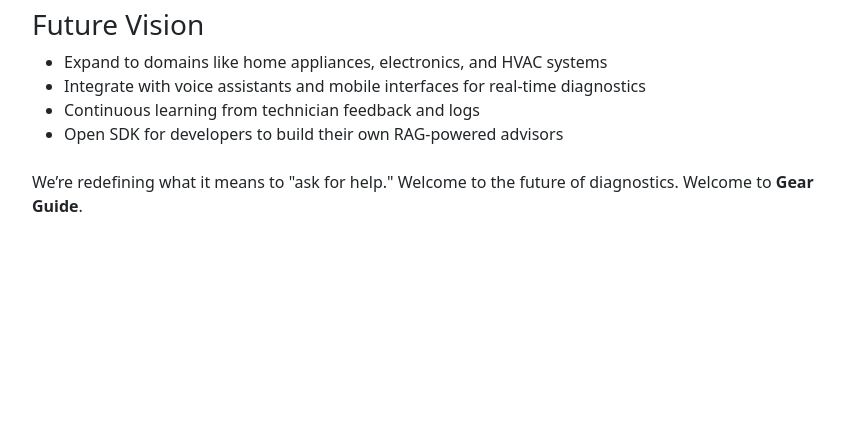
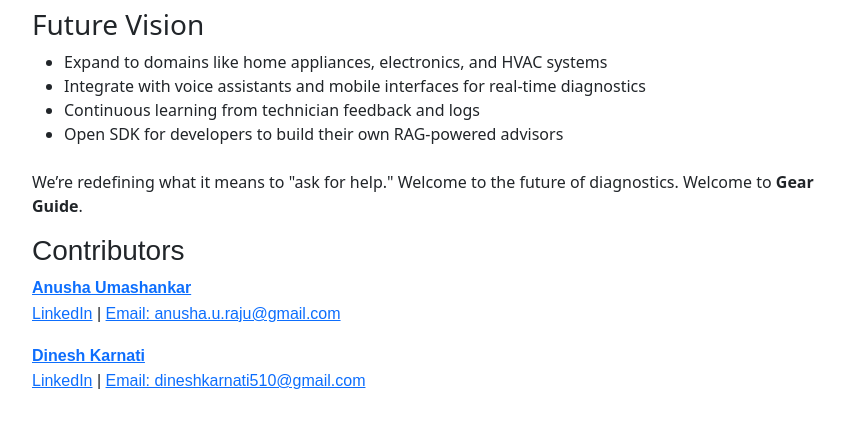
Before and after one commit to Anusha-raju/GearGuidev2, a Flask app: page /about in a window 1280 px wide. Shown: the part 711-1141 px from the top of the page, without its empty margins (195-1040 px from the left). Run offline with Flask 3, Linux system fonts and the light colour scheme; parts of the project's set-up code (start-up, migrations or seed data) failed here and were passed over.

Commit message:
refined doc

```diff
--- a/ui/templates/about.html
+++ b/ui/templates/about.html
@@ -49,5 +49,20 @@
     <p class="mt-4">
         We’re redefining what it means to "ask for help." Welcome to the future of diagnostics. Welcome to <strong>Gear Guide</strong>.
     </p>
+    <div style="font-family: Arial, sans-serif; line-height: 1.6;">
+        <h3>Contributors</h3>
+
+        <p>
+          <strong><a href="https://github.com/Anusha-raju" target="_blank">Anusha Umashankar</a></strong><br>
+          <a href="http://www.linkedin.com/in/anusha-umashankar" target="_blank">LinkedIn</a> |
+          <a href="mailto:anusha.u.raju@gmail.com">Email: anusha.u.raju@gmail.com</a>
+        </p>
+
+        <p>
+          <strong><a href="https://github.com/DineshKarnati" target="_blank">Dinesh Karnati</a></strong><br>
+          <a href="https://www.linkedin.com/in/dineshkarnati/" target="_blank">LinkedIn</a> |
+          <a href="mailto:dineshkarnati510@gmail.com">Email: dineshkarnati510@gmail.com</a>
+        </p>
+    </div>
 </div>
 {% endblock %}
```
Also changed, not shown: README.md.
